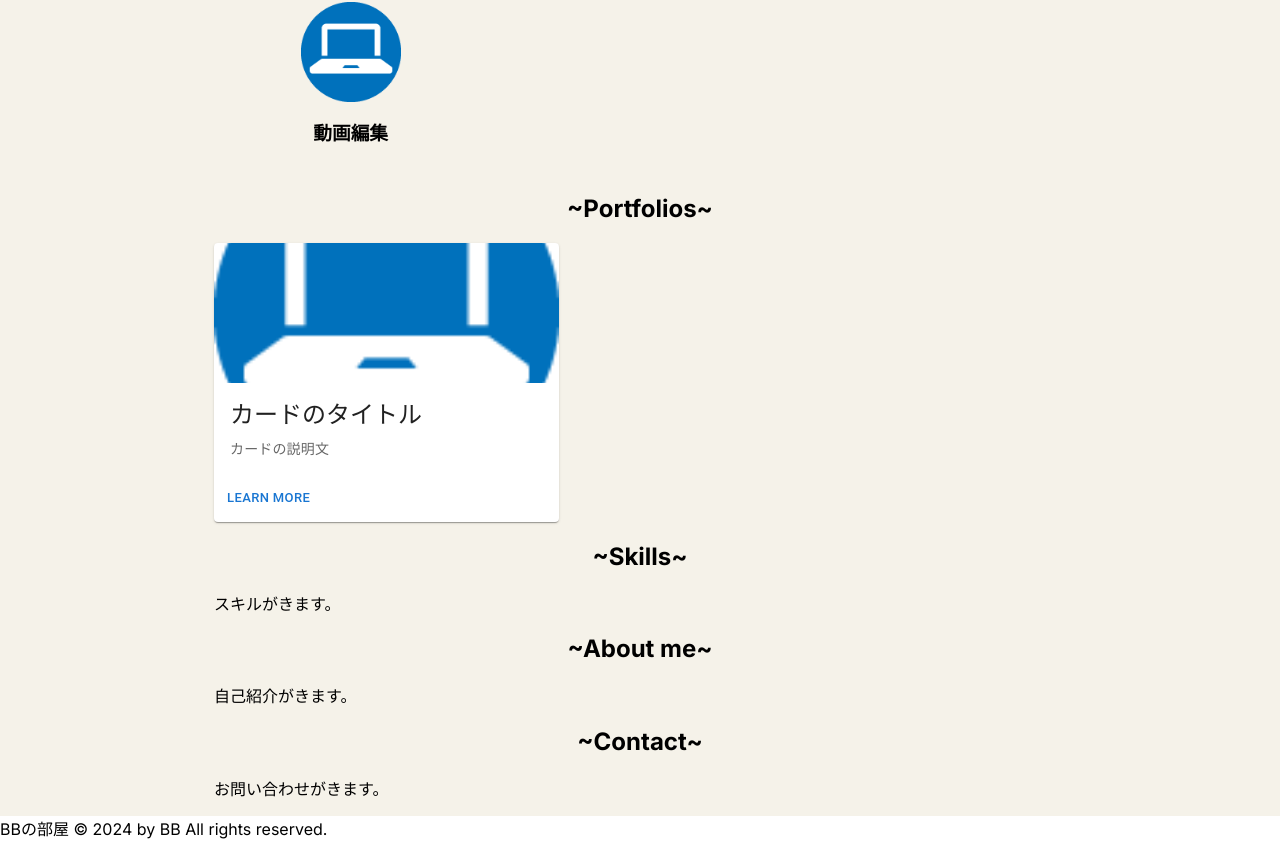
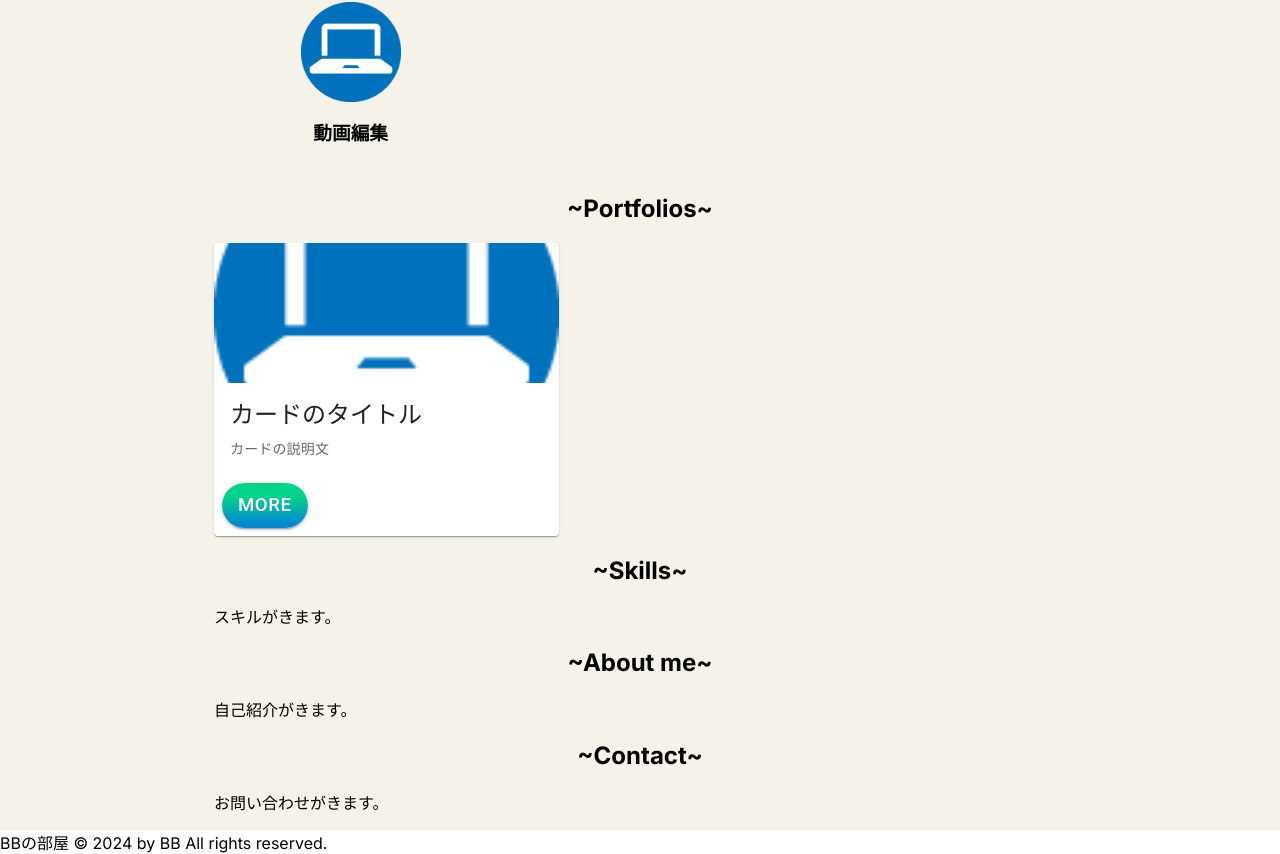
Before and after one commit to KHashimoto3/My_Portfolio, a Next.js app in the folder front/: page / in a window 1280 px wide. Shown: the part 631-1485 px from the top of the page. Built offline with nearby package versions, Linux system fonts and the light colour scheme.

Commit message:
カード用のオリジナルボタンを作成した。

```diff
--- a/front/src/app/_portfolio-components/portfolioCard.tsx
+++ b/front/src/app/_portfolio-components/portfolioCard.tsx
@@ -1,7 +1,6 @@
 "use client";
 
 import {
-  Button,
   Card,
   CardActionArea,
   CardActions,
@@ -9,8 +8,13 @@ import {
   CardMedia,
   Typography,
 } from "@mui/material";
+import PortfolioDetailButton from "../_ui/button/portfolioDetailButton";
 
 export default function PortfolioCard() {
+  const onClickFunc = () => {
+    alert("ポートフォリオ詳細ボタンが押されました。");
+  };
+
   return (
     <Card sx={{ maxWidth: 345 }}>
       <CardActionArea>
@@ -30,9 +34,7 @@ export default function PortfolioCard() {
         </CardContent>
       </CardActionArea>
       <CardActions>
-        <Button size="small" color="primary">
-          Learn More
-        </Button>
+        <PortfolioDetailButton onClick={onClickFunc} />
       </CardActions>
     </Card>
   );
--- /dev/null
+++ b/front/src/app/_ui/button/portfolioDetailButton.tsx
@@ -0,0 +1,27 @@
+"use client";
+
+import { Button } from "@mui/material";
+
+type Props = {
+  onClick: () => void;
+};
+
+export default function PortfolioDetailButton(props: Props) {
+  const { onClick } = props;
+  return (
+    <Button
+      variant="contained"
+      sx={{
+        marginRadius: "10px",
+        fontSize: "14pt",
+        maxWidth: "120px",
+        borderRadius: "30px",
+        color: "white",
+        background: "linear-gradient(#04d488 30%, #0488d4 90%)",
+      }}
+      onClick={onClick}
+    >
+      MORE
+    </Button>
+  );
+}
```
